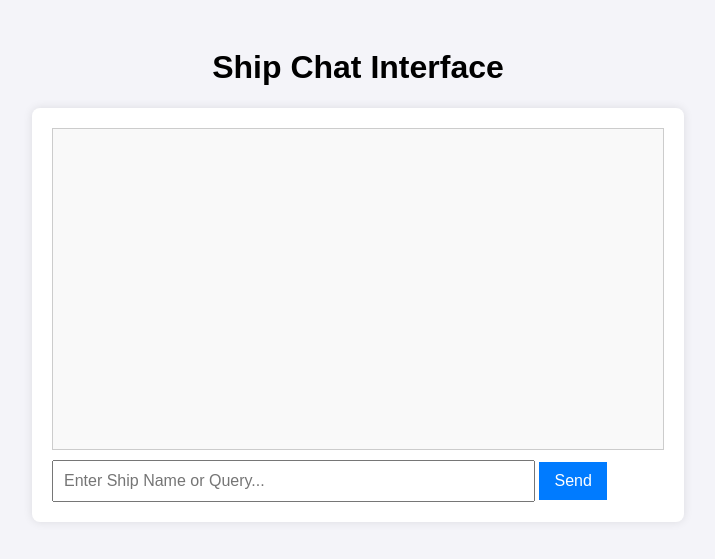
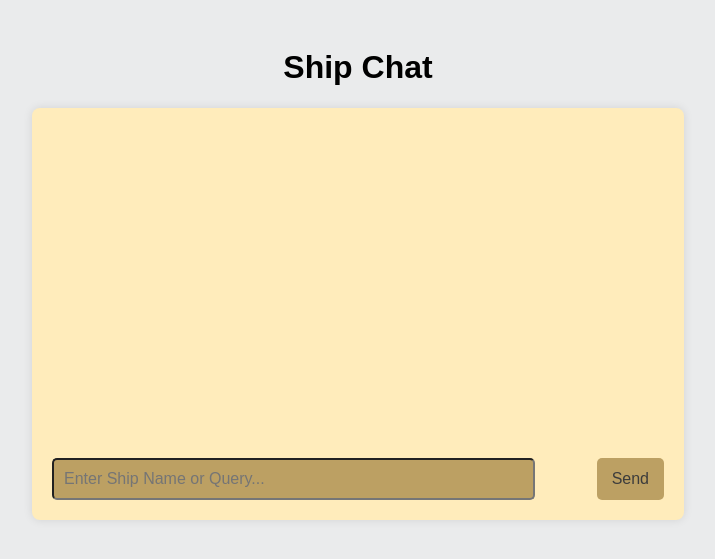
Before and after one commit to Osaci/copilot_app, a Flask app: page / in a window 1280 px wide. Shown: the top 559 px of the page, without its empty margins (282-997 px from the left). Run offline with Flask 3, Linux system fonts and the light colour scheme.

Commit message:
Update index.html

```diff
--- a/templates/index.html
+++ b/templates/index.html
@@ -3,11 +3,11 @@
 <head>
     <meta charset="UTF-8">
     <meta name="viewport" content="width=device-width, initial-scale=1.0">
-    <title>Ship Chat Interface</title>
+    <title>Ship Chat</title>
     <style>
         body {
             font-family: Arial, sans-serif;
-            background-color: #f4f4f9;
+            background-color: #EAEBEC;
             padding: 20px;
         }
         h1 {
@@ -16,47 +16,80 @@
         .chat-container {
             width: 50%;
             margin: 0 auto;
-            background-color: #fff;
+            background-color: #FFECBB;
             padding: 20px;
             box-shadow: 0 0 10px rgba(0, 0, 0, 0.1);
             border-radius: 8px;
         }
         .chat-box {
-            border: 1px solid #ccc;
+            border: 0px solid #ccc;
             padding: 10px;
             height: 300px;
             overflow-y: scroll;
-            background-color: #f9f9f9;
+            background-color: #FFECBB;
             margin-bottom: 10px;
         }
         .chat-box p {
             margin: 10px 0;
         }
+        .input-container {
+        display: flex;
+        justify-content: space-between;
+        gap: 10px;
+        padding:
+        background-color: #BCA063;
+        border-radius: 5px;
+        box-shadow 0 0 8px rgba(0, 0, 0, 0.1);
+        margin-top: 10px;
+        }
+
+        .user-message-box {
+            border: 2px solid #3c3c3c;
+            padding: 10px;
+            /*display: inline-block;*/
+            border-radius: 5px;
+            margin: 10px 0;
+            background-color: #BCA063;
+            box-shadow: 0 0 5px rgba(129, 109, 65, 0.5);
+        }
         .user-message {
+            flex-grow: 1;
             text-align: right;
             font-weight: bold;
-            color: #007bff;
+            color: #3c3c3c;
+            margin: 0;
         }
+
         .bot-response {
             text-align: left;
-            font-style: italic;
-            color: #555;
+            font-style:
+            color: #3c3c3c;
         }
         #userMessage {
             width: 75%;
             padding: 10px;
             font-size: 16px;
+            color: #ffffff;
+            border-radius: 5px;
+            background-color: #BCA063
         }
+
+        #userMessage:focus {
+            border-color: #3c3c3c;
+            box-shadow: 0 0 5px rgba(129, 109, 65, 0.5);
+}
+
         button {
             padding: 10px 15px;
             font-size: 16px;
-            background-color: #007bff;
-            color: white;
-            border: none;
+            background-color: #BCA063;
+            color: #3c3c3c;
+            border-radius: 5px;
+            border: 2px;
             cursor: pointer;
         }
         button:hover {
-            background-color: #0056b3;
+            background-color: #816D41;
         }
     </style>
     <script>
@@ -66,10 +99,13 @@
 
             // Add user message to chat
             const chatBox = document.getElementById("chatBox");
+            const userMessageBox = document.createElement('div');
+            userMessageBox.className = 'user-message-box';
             const userMessageElem = document.createElement('p');
             userMessageElem.className = 'user-message';
             userMessageElem.textContent = userMessage;
-            chatBox.appendChild(userMessageElem);
+            userMessageBox.appendChild(userMessageElem);
+            chatBox.appendChild(userMessageBox);
             chatBox.scrollTop = chatBox.scrollHeight;
 
             // Send user message to backend
@@ -107,14 +143,14 @@
     </script>
 </head>
 <body>
-    <h1>Ship Chat Interface</h1>
+    <h1>Ship Chat</h1>
 
     <div class="chat-container">
         <div id="chatBox" class="chat-box">
             <!-- Chat messages will be displayed here -->
         </div>
 
-        <div>
+        <div class="input-container">
             <input type="text" id="userMessage" name="userMessage" placeholder="Enter Ship Name or Query..." required>
             <button onclick="sendMessage()">Send</button>
         </div>
```
